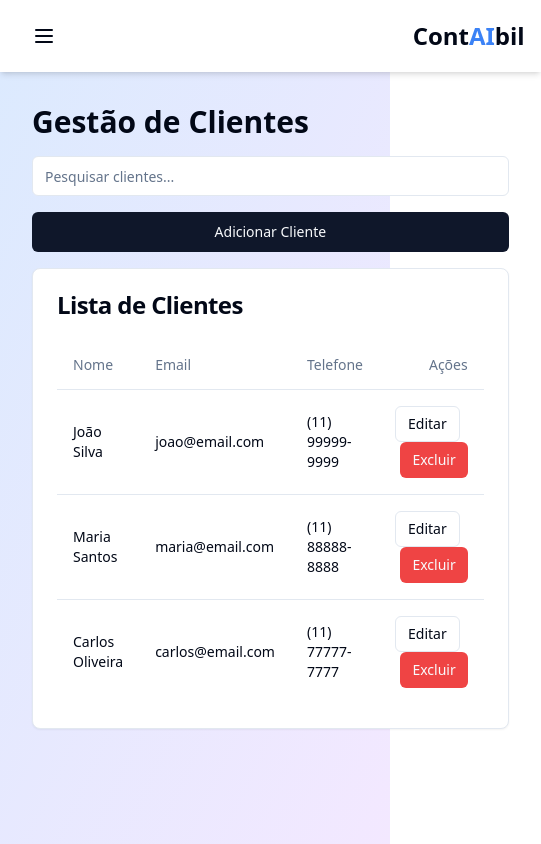
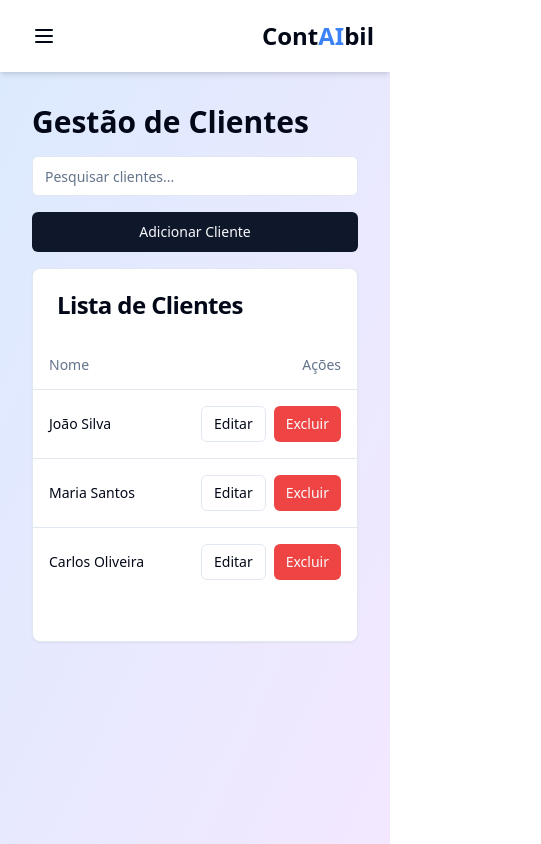
Before and after one commit to rafaelgonnect/client-nexus-hub-73, a React (Vite) app: page /clientes in a window 390 px wide. Shown: the whole page, 541 px wide, since content can reach past the window. Built offline with nearby package versions, Linux system fonts and the light colour scheme.

Commit message:
Improve mobile layout for clients
Enhanced the client management area to provide a better user experience on small mobile screens.
[skip gpt_engineer]

```diff
--- a/src/pages/Clientes.jsx
+++ b/src/pages/Clientes.jsx
@@ -3,6 +3,7 @@ import { Button } from "@/components/ui/button";
 import { Input } from "@/components/ui/input";
 import { Table, TableHeader, TableBody, TableRow, TableHead, TableCell } from "@/components/ui/table";
 import { Card, CardHeader, CardTitle, CardContent } from "@/components/ui/card";
+import { ScrollArea } from "@/components/ui/scroll-area";
 
 const Clientes = () => {
   return (
@@ -12,25 +13,26 @@ const Clientes = () => {
         <Input className="w-full sm:w-64" placeholder="Pesquisar clientes..." />
         <Button className="w-full sm:w-auto">Adicionar Cliente</Button>
       </div>
-      <Card className="overflow-x-auto">
+      <Card className="overflow-hidden">
         <CardHeader>
           <CardTitle>Lista de Clientes</CardTitle>
         </CardHeader>
-        <CardContent>
+        <CardContent className="p-0">
+          <ScrollArea className="h-[300px] sm:h-auto">
             <Table>
               <TableHeader>
                 <TableRow>
-                <TableHead className="w-[200px]">Nome</TableHead>
-                <TableHead className="w-[200px]">Email</TableHead>
-                <TableHead className="w-[150px]">Telefone</TableHead>
+                  <TableHead className="w-[150px]">Nome</TableHead>
+                  <TableHead className="hidden sm:table-cell">Email</TableHead>
+                  <TableHead className="hidden sm:table-cell">Telefone</TableHead>
                   <TableHead className="text-right">Ações</TableHead>
                 </TableRow>
               </TableHeader>
               <TableBody>
                 <TableRow>
                   <TableCell className="font-medium">João Silva</TableCell>
-                <TableCell>joao@email.com</TableCell>
-                <TableCell>(11) 99999-9999</TableCell>
+                  <TableCell className="hidden sm:table-cell">joao@email.com</TableCell>
+                  <TableCell className="hidden sm:table-cell">(11) 99999-9999</TableCell>
                   <TableCell className="text-right">
                     <Button variant="outline" size="sm" className="mr-2">Editar</Button>
                     <Button variant="destructive" size="sm">Excluir</Button>
@@ -38,8 +40,8 @@ const Clientes = () => {
                 </TableRow>
                 <TableRow>
                   <TableCell className="font-medium">Maria Santos</TableCell>
-                <TableCell>maria@email.com</TableCell>
-                <TableCell>(11) 88888-8888</TableCell>
+                  <TableCell className="hidden sm:table-cell">maria@email.com</TableCell>
+                  <TableCell className="hidden sm:table-cell">(11) 88888-8888</TableCell>
                   <TableCell className="text-right">
                     <Button variant="outline" size="sm" className="mr-2">Editar</Button>
                     <Button variant="destructive" size="sm">Excluir</Button>
@@ -47,8 +49,8 @@ const Clientes = () => {
                 </TableRow>
                 <TableRow>
                   <TableCell className="font-medium">Carlos Oliveira</TableCell>
-                <TableCell>carlos@email.com</TableCell>
-                <TableCell>(11) 77777-7777</TableCell>
+                  <TableCell className="hidden sm:table-cell">carlos@email.com</TableCell>
+                  <TableCell className="hidden sm:table-cell">(11) 77777-7777</TableCell>
                   <TableCell className="text-right">
                     <Button variant="outline" size="sm" className="mr-2">Editar</Button>
                     <Button variant="destructive" size="sm">Excluir</Button>
@@ -56,6 +58,7 @@ const Clientes = () => {
                 </TableRow>
               </TableBody>
             </Table>
+          </ScrollArea>
         </CardContent>
       </Card>
     </div>
```
Lines whose indentation alone changed are shown as unchanged.
